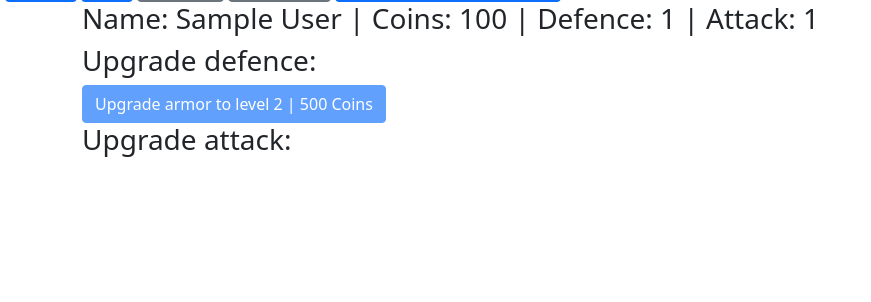
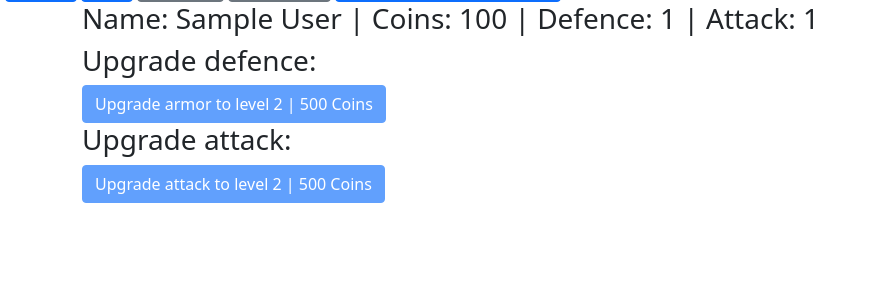
Before and after one commit to nauseousKibbles/RPGgame, a Flask app: page /shop in a window 1280 px wide. Shown: the part 41-343 px from the top of the page, without its empty margins (0-871 px from the left). Run offline with Flask 2, Linux system fonts and the light colour scheme; the visitor is signed in with stand-in values (Sample User, id 1); data comes from the database, SQL or seed files in the repository.

Commit message:
Added attack upgrades to 7

```diff
--- a/RPGgame/game/list.py
+++ b/RPGgame/game/list.py
@@ -14,3 +14,11 @@ defence_level_4_cost = 5000
 defence_level_5_cost = 20000
 defence_level_6_cost = 40000
 defence_level_7_cost = 80000
+
+
+attack_level_2_cost = 500
+attack_level_3_cost = 1000
+attack_level_4_cost = 5000
+attack_level_5_cost = 20000
+attack_level_6_cost = 40000
+attack_level_7_cost = 80000
--- a/RPGgame/routes.py
+++ b/RPGgame/routes.py
@@ -88,6 +88,29 @@ def buy(item):
         current_user.coins = current_user.coins - ammount.defence_level_7_cost
     # ------------------------------------------------------------------------------
     # Attack Checks
+    if item == "level2attack" and current_user.coins >= ammount.attack_level_2_cost:
+        current_user.attack = 2
+        current_user.coins = current_user.coins - ammount.attack_level_2_cost
+
+    if item == "level3attack" and current_user.coins >= ammount.attack_level_3_cost:
+        current_user.attack = 3
+        current_user.coins = current_user.coins - ammount.attack_level_3_cost
+
+    if item == "level4attack" and current_user.coins >= ammount.attack_level_4_cost:
+        current_user.attack = 4
+        current_user.coins = current_user.coins - ammount.attack_level_4_cost
+
+    if item == "level5attack" and current_user.coins >= ammount.attack_level_5_cost:
+        current_user.attack = 5
+        current_user.coins = current_user.coins - ammount.attack_level_5_cost
+
+    if item == "level6attack" and current_user.coins >= ammount.attack_level_6_cost:
+        current_user.attack = 6
+        current_user.coins = current_user.coins - ammount.attack_level_6_cost
+
+    if item == "level7attack" and current_user.coins >= ammount.attack_level_7_cost:
+        current_user.attack = 7
+        current_user.coins = current_user.coins - ammount.attack_level_7_cost
 
 
 
--- a/RPGgame/templates/game/shop.html
+++ b/RPGgame/templates/game/shop.html
@@ -39,7 +39,33 @@
 <!-- UPGRADING ATTACK AREA-------------------------------------------------------------------- -->
 <h3>Upgrade attack: </h3>
 
+{% if current_user.attack == 1 %}
+<a class="btn btn-primary {% if current_user.coins < ammount.attack_level_2_cost %} disabled {% endif %}" href="{{ url_for('buy', item='level2attack') }}">Upgrade attack to level 2 | {{ ammount.attack_level_2_cost }} Coins</a>
+{% endif %}
 
+{% if current_user.attack == 2 %}
+<a class="btn btn-primary {% if current_user.coins < ammount.attack_level_3_cost %} disabled {% endif %}" href="{{ url_for('buy', item='level3attack') }}">Upgrade attack to level 3 | {{ ammount.attack_level_3_cost }} Coins</a>
+{% endif %}
+
+{% if current_user.attack == 3 %}
+<a class="btn btn-primary {% if current_user.coins < ammount.attack_level_4_cost %} disabled {% endif %}" href="{{ url_for('buy', item='level4attack') }}">Upgrade attack to level 4 | {{ ammount.attack_level_4_cost }} Coins</a>
+{% endif %}
+
+{% if current_user.attack == 4 %}
+<a class="btn btn-primary {% if current_user.coins < ammount.attack_level_5_cost %} disabled {% endif %}" href="{{ url_for('buy', item='level5attack') }}">Upgrade attack to level 5 | {{ ammount.attack_level_5_cost }} Coins</a>
+{% endif %}
+
+{% if current_user.attack == 5 %}
+<a class="btn btn-primary {% if current_user.coins < ammount.attack_level_6_cost %} disabled {% endif %}" href="{{ url_for('buy', item='level6attack') }}">Upgrade attack to level 6 | {{ ammount.attack_level_6_cost }} Coins</a>
+{% endif %}
+
+{% if current_user.attack == 6 %}
+<a class="btn btn-primary {% if current_user.coins < ammount.attack_level_7_cost %} disabled {% endif %}" href="{{ url_for('buy', item='level7attack') }}">Upgrade attack to level 7 | {{ ammount.attack_level_7_cost }} Coins</a>
+{% endif %}
+
+{% if current_user.attack == 7 %}
+<p>NO MORE UPGRADES</p>
+{% endif %}
 
 
 </div>
```
